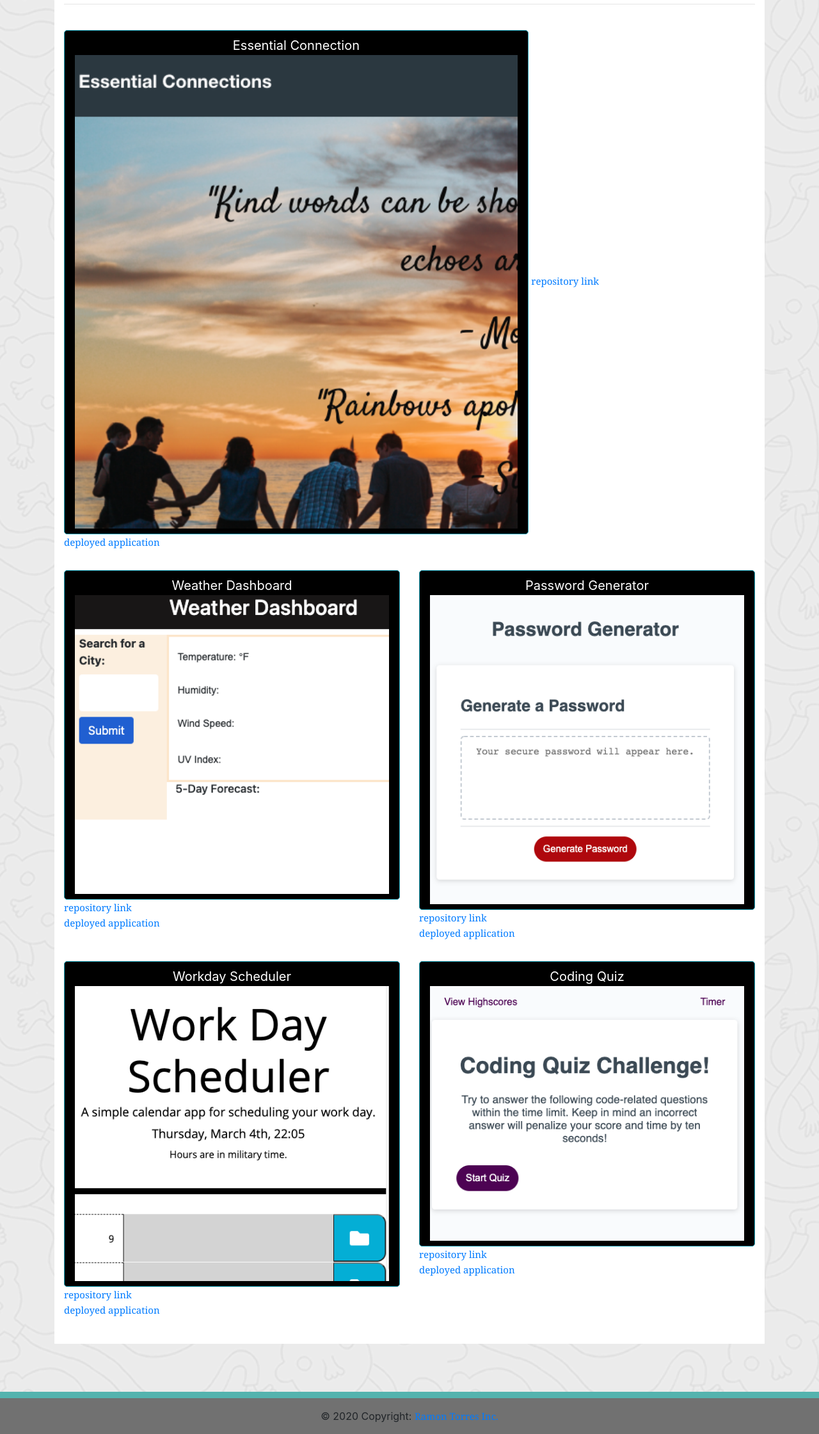
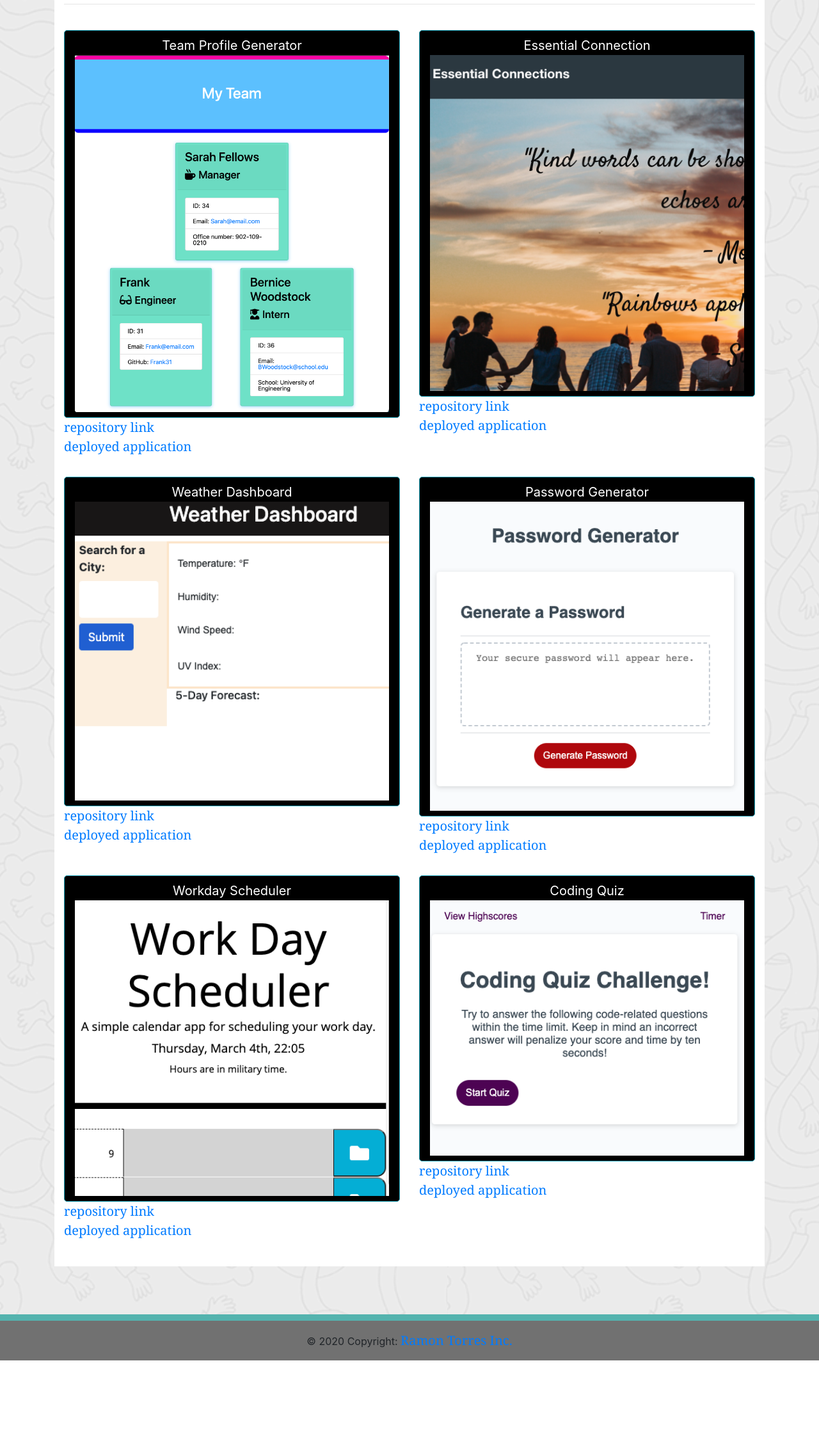
Before and after one commit to mrramontorres/portfolio, a plain HTML site: page portfolio.html in a window 1280 px wide. Shown: the part 227-2468 px from the top of the page at 64% size. After the commit the page ends 2353 px from the top, so only its background shows below. Drawn offline with nearby package versions, Linux system fonts and the light colour scheme.

Commit message:
added images and more text

```diff
--- a/portfolio.html
+++ b/portfolio.html
@@ -31,45 +31,53 @@
              <div class="col-12 col-md-12">
                     <h1 class="display-4">Portfolio...</h1>
                     <hr class="my-4"></h1>
+
                     <div class="row">
                         <div class="col-md py-3">
-                            <div class="btn btn-info btn-primary btn-lg" role="button"> Essential Connection
+                            <div class="btn btn-info btn-primary btn-lg" > Team Profile Generator
+                                <img src="Assets/Images/Portfolio/team.png" class="card-img-top rounded-0" alt="Application images.">
+                            </div>
+                            <a href="https://github.com/mrramontorres/team-profile-generator/" target="_blank">repository link</a><br>
+                            <a href="https://mrramontorres.github.io/team-profile-generator/"target="_blank">deployed application</a>
+                        </div>
+                        <div class="col-md py-3">
+                            <div class="btn btn-info btn-primary btn-lg" > Essential Connection
                                 <img src="Assets/Images/Portfolio/essential.png" class="card-img-top rounded-0" alt="Application images.">
                             </div>
-                            <a href="https://github.com/mrramontorres/project-1">repository link</a><br>
-                            <a href="https://mrramontorres.github.io/project-1/">deployed application</a>
+                            <a href="https://github.com/mrramontorres/project-1"target="_blank">repository link</a><br>
+                            <a href="https://mrramontorres.github.io/project-1/"target="_blank">deployed application</a>
                         </div>
                     </div>
                     <div class="row">
                         <div class="col-md py-3">
-                            <div class="btn btn-info btn-primary btn-lg" role="button">Weather Dashboard
+                            <div class="btn btn-info btn-primary btn-lg" >Weather Dashboard
                                 <img src="Assets/Images/Portfolio/weather.png" class="card-img-top rounded-0" alt="Application images.">
                             </div>
-                            <a href="https://github.com/mrramontorres/weather-dashboard/">repository link</a><br>
-                            <a href="https://mrramontorres.github.io/weather-dashboard/">deployed application</a>
+                            <a href="https://github.com/mrramontorres/weather-dashboard/"target="_blank">repository link</a><br>
+                            <a href="https://mrramontorres.github.io/weather-dashboard/"target="_blank">deployed application</a>
                         </div>
                         <div class="col py-3">
-                            <div class="btn btn-info btn-primary btn-lg" role="button">Password Generator
+                            <div class="btn btn-info btn-primary btn-lg" >Password Generator
                                 <img src="Assets/Images/Portfolio/password.png" class="card-img-top rounded-0" alt="Application images.">
                             </div>
-                            <a href="https://github.com/mrramontorres/password-generator/">repository link</a><br>
-                            <a href="https://mrramontorres.github.io/password-generator/">deployed application</a>
+                            <a href="https://github.com/mrramontorres/password-generator/"target="_blank">repository link</a><br>
+                            <a href="https://mrramontorres.github.io/password-generator/"target="_blank">deployed application</a>
                         </div>
                     </div>
                     <div class="row">
                         <div class="col-md py-3">
-                            <div class="btn btn-info btn-primary btn-lg" role="button">Workday Scheduler
+                            <div class="btn btn-info btn-primary btn-lg" >Workday Scheduler
                                 <img src="Assets/Images/Portfolio/scheduler.png" class="card-img-top rounded-0" alt="Application images."></a>
                             </div>
-                            <a href="https://github.com/mrramontorres/work-day-scheduler/">repository link</a><br>
-                            <a href="https://mrramontorres.github.io/work-day-scheduler/index.html/">deployed application</a>
+                            <a href="https://github.com/mrramontorres/work-day-scheduler/"target="_blank">repository link</a><br>
+                            <a href="https://mrramontorres.github.io/work-day-scheduler/index.html/"target="_blank">deployed application</a>
                         </div>
                         <div class="col py-3">
-                            <div class="btn btn-info btn-primary btn-lg" role="button">Coding Quiz
+                            <div class="btn btn-info btn-primary btn-lg" >Coding Quiz
                                 <img src="Assets/Images/Portfolio/quiz.png" class="card-img-top rounded-0" alt="Application images."></a>
                             </div>
-                            <a href="https://github.com/mrramontorres/code-quiz/">repository link</a><br>
-                            <a href="https://mrramontorres.github.io/code-quiz/quiz.html">deployed application</a>
+                            <a href="https://github.com/mrramontorres/code-quiz/"target="_blank">repository link</a><br>
+                            <a href="https://mrramontorres.github.io/code-quiz/quiz.html"target="_blank">deployed application</a>
                         </div>
                     </div>
             </div>
--- a/styles.css
+++ b/styles.css
@@ -34,11 +34,13 @@ h1.display-4 {
 h2.display-4, a{
     font-family: Georgia, 'Times New Roman', Times, serif;
     font-weight: 300;
-    font-size: 15px;
+    font-size: 20px;
     padding-top: 0px;
 }
-
-
+.single-post-content-wrapper {
+    font-family: Georgia, 'Times New Roman', Times, serif;
+    font-size: 20px;
+}
 /* Contact Page - Button Style */
 .btn-primary, .btn-primary:hover, .btn-primary:active, .btn-primary:visited {
     background-color: #000000 !important;
```
Also changed, not shown: index.html (+19 -9 lines), Assets/Images/Portfolio/team.png (added), 1 other file.
